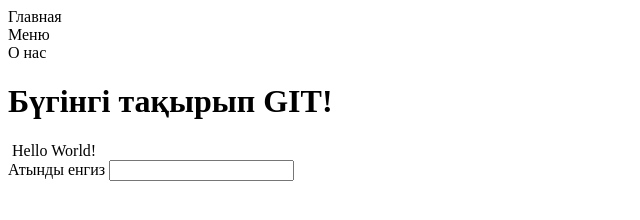
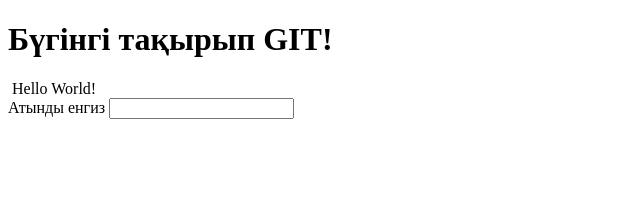
Before and after one commit to Galymbekk/IntroductionToGit, a plain HTML site: page index.html in a window 1280 px wide. Shown: the whole page, without its empty margins (0-640 px from the left). Drawn offline with Linux system fonts and the light colour scheme.

Commit message:
удалил header

```diff
--- a/index.html
+++ b/index.html
@@ -6,13 +6,6 @@
     <title>Document</title>
 </head>
 <body>
-    <header>
-        <nav>
-            <div>Главная</div>
-            <div>Меню</div>
-            <div>О нас</div>
-        </nav>
-    </header>
     <h1>Бүгінгі тақырып GIT!</h1>
     <img src="" alt="">
     Hello World!
```
